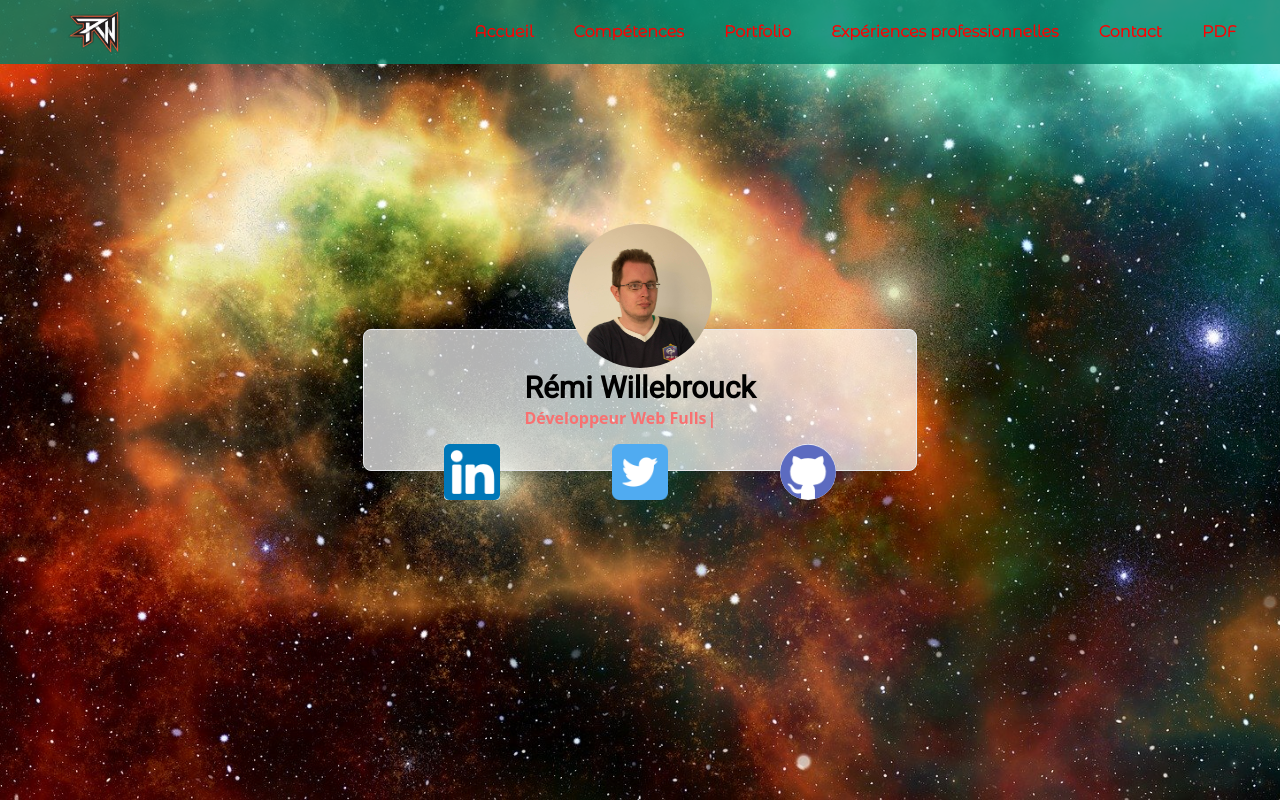
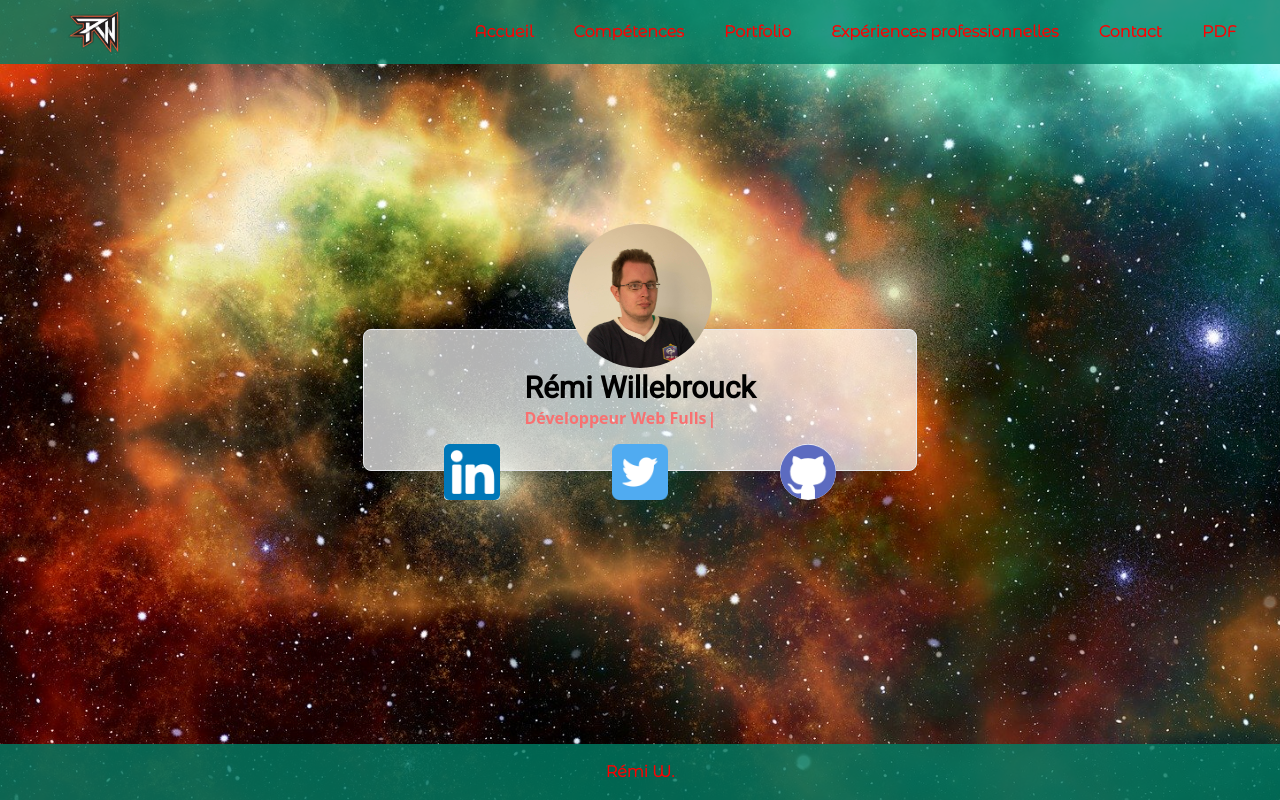
Before and after one commit to Willremi/cv-react, a React (Create React App) app: page / in a window 1280 px wide. Built offline with nearby package versions, Linux system fonts and the light colour scheme; a web font is replaced by a local one.

Commit message:
ajout footer

```diff
--- a/src/App.js
+++ b/src/App.js
@@ -6,6 +6,7 @@ import Experiences from './pages/Experiences';
 import Contact from './pages/Contact';
 import NotFound from './pages/NotFound';
 import Navbar from './components/Navbar';
+import Footer from './components/Footer';
 
 function App() {
   return (
@@ -19,6 +20,7 @@ function App() {
         <Route path='/contact' element={<Contact />} />
         <Route path='*' element={<NotFound />} />
       </Routes>
+      <Footer />
     </BrowserRouter>
   );
 }
--- /dev/null
+++ b/src/components/Footer.js
@@ -0,0 +1,11 @@
+import React from 'react';
+
+const Footer = () => {
+    return (
+        <div className='mt-4 p-4 bg-nav-greenOp fixed bottom-0 left-0 w-full'>
+            <div className="text-center text-div-red font-police font-semibold">Rémi W.</div>
+        </div>
+    );
+};
+
+export default Footer;
```
